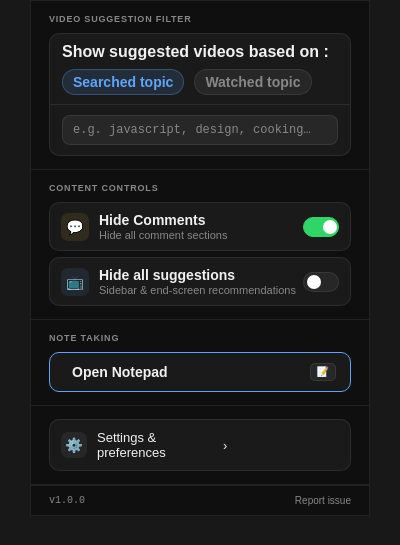
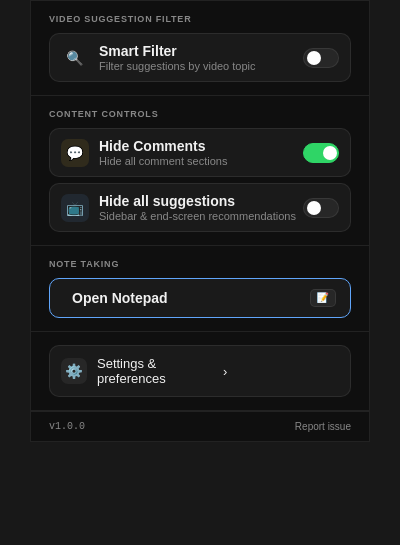
Before and after one commit to pritom-banik/System-Project, a browser extension: page Focus Keeper/popup.html in a window 400 px wide. Shown: the part 61-606 px from the top of the page. Drawn offline with Linux system fonts and the light colour scheme.

Commit message:
update ui for toggle filtering

```diff
--- a/Focus Keeper/popup.html
+++ b/Focus Keeper/popup.html
@@ -26,19 +26,17 @@
         <!-- Filter mode -->
         <div class="section">
             <div class="section-label">Video suggestion filter</div>
-            <div class="filter-card">
-                <div class="filter-top">
-                    <div class="filter-label"> Show suggested videos based on :</div>
-                    <div class="pill-row">
-                        <div class="pill pill-blue" id="pill-searched">Searched topic
-                        </div>
-                        <div class="pill pill-ghost" id="pill-watched">Watched topic
-                        </div>
+
+            <div class="toggle-row" id="toggle-filter">
+                <div class="toggle-left">
+                    <div class="t-icon ic-filter">🔍</div>
+                    <div>
+                        <div class="t-title">Smart Filter</div>
+                        <div class="t-sub">Filter suggestions by video topic</div>
                     </div>
                 </div>
-                <div class="filter-input-wrap">
-                    <input class="filter-input" id="filterInput" type="text"
-                        placeholder="e.g. javascript, design, cooking…">
+                <div class="switch" id="sw-filter">
+                    <div class="switch-thumb"></div>
                 </div>
             </div>
         </div>
```
